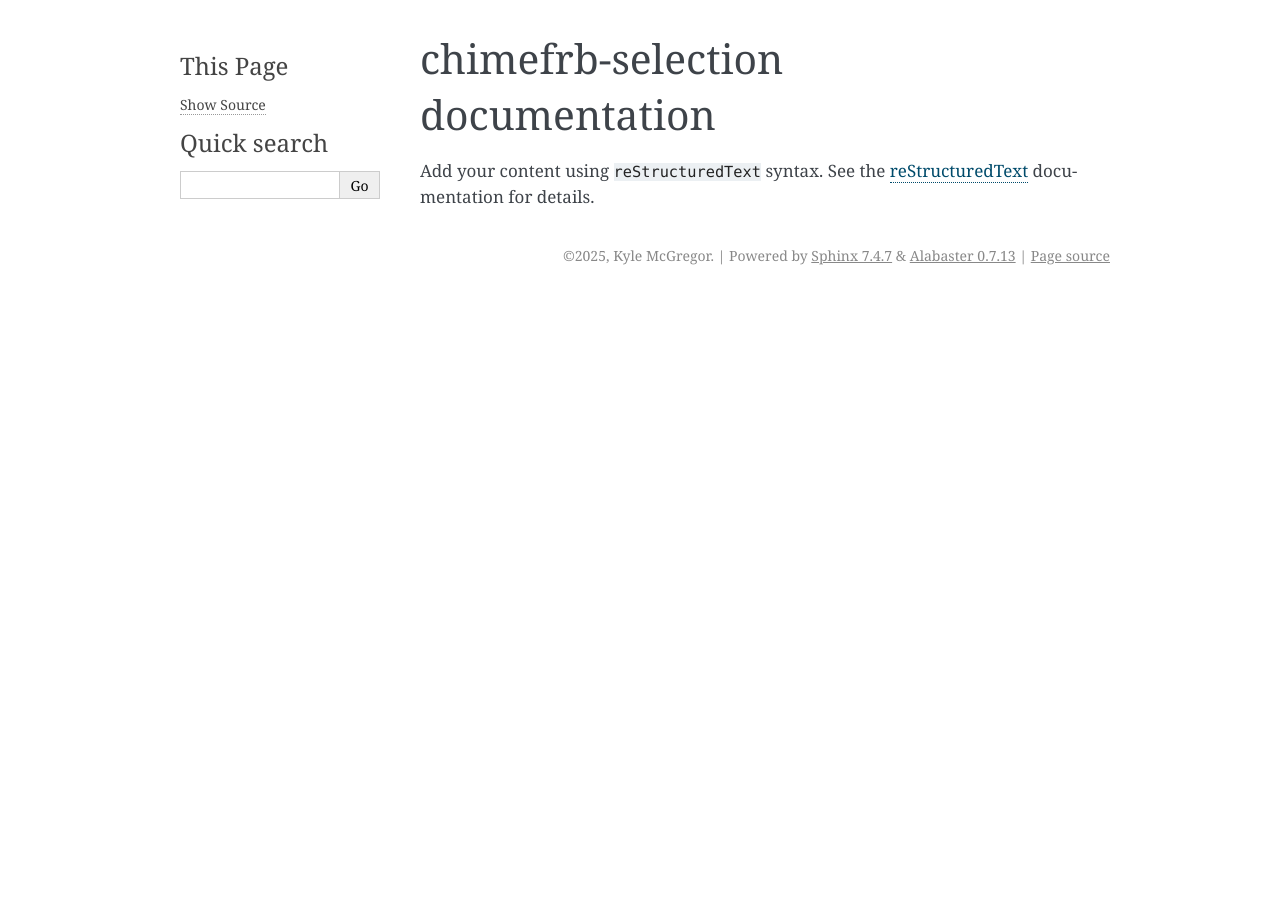
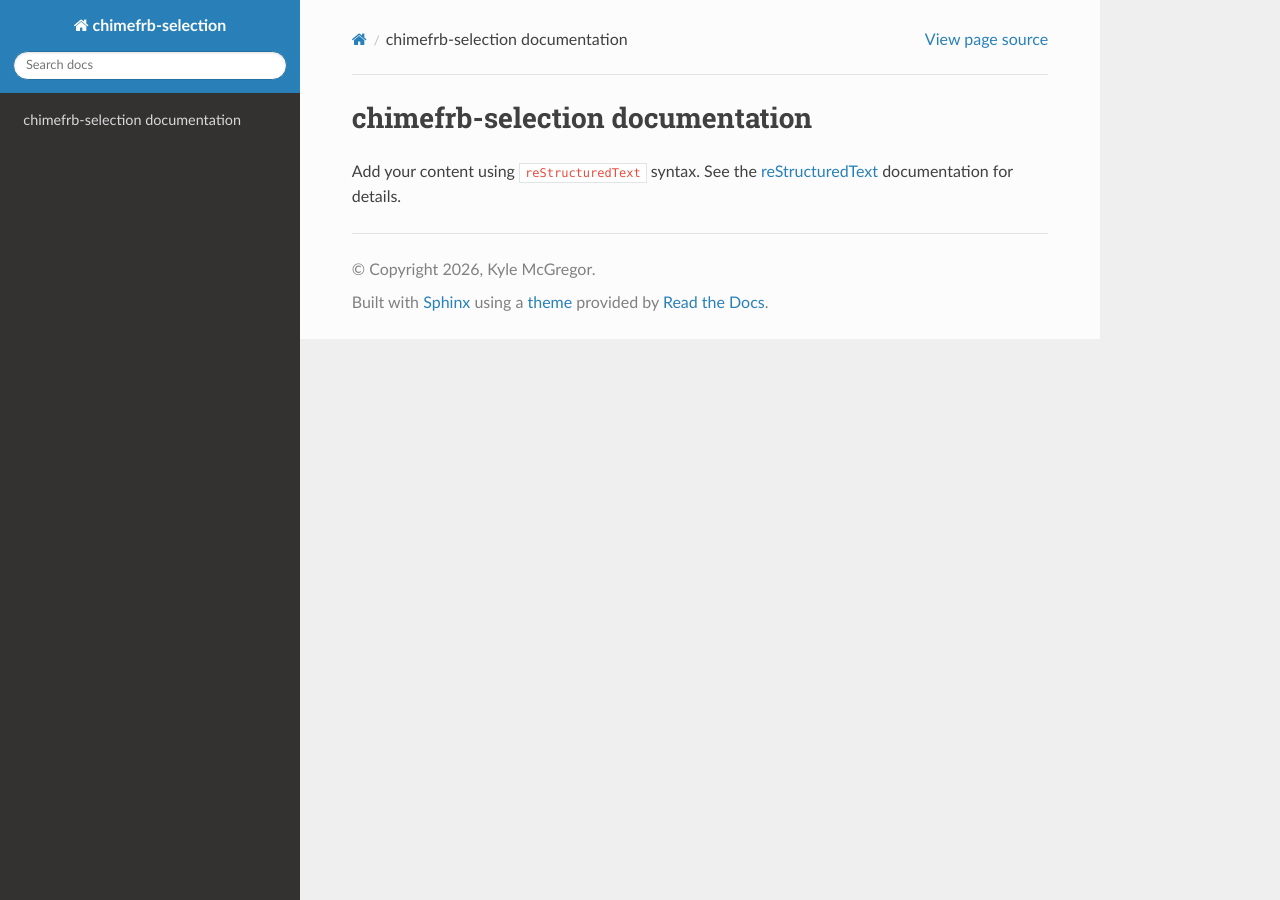
Before and after one commit to kmcgregor-1/chimefrb-selection, a Sphinx documentation site: the page built from docs/source/index.rst, in a window 1280 px wide. Built offline with Sphinx 7.4.7 and the Read the Docs theme 3.1.0, drawn with Linux system fonts in a browser that asks for light colours.

Commit message:
Update copyright year and change HTML theme

```diff
--- a/docs/source/conf.py
+++ b/docs/source/conf.py
@@ -7,7 +7,7 @@
 # https://www.sphinx-doc.org/en/master/usage/configuration.html#project-information
 
 project = 'chimefrb-selection'
-copyright = '2025, Kyle McGregor'
+copyright = '2026, Kyle McGregor'
 author = 'Kyle McGregor'
 
 # -- General configuration ---------------------------------------------------
@@ -23,5 +23,5 @@ exclude_patterns = []
 # -- Options for HTML output -------------------------------------------------
 # https://www.sphinx-doc.org/en/master/usage/configuration.html#options-for-html-output
 
-html_theme = 'alabaster'
+html_theme = 'sphinx_rtd_theme'
 html_static_path = ['_static']
```
